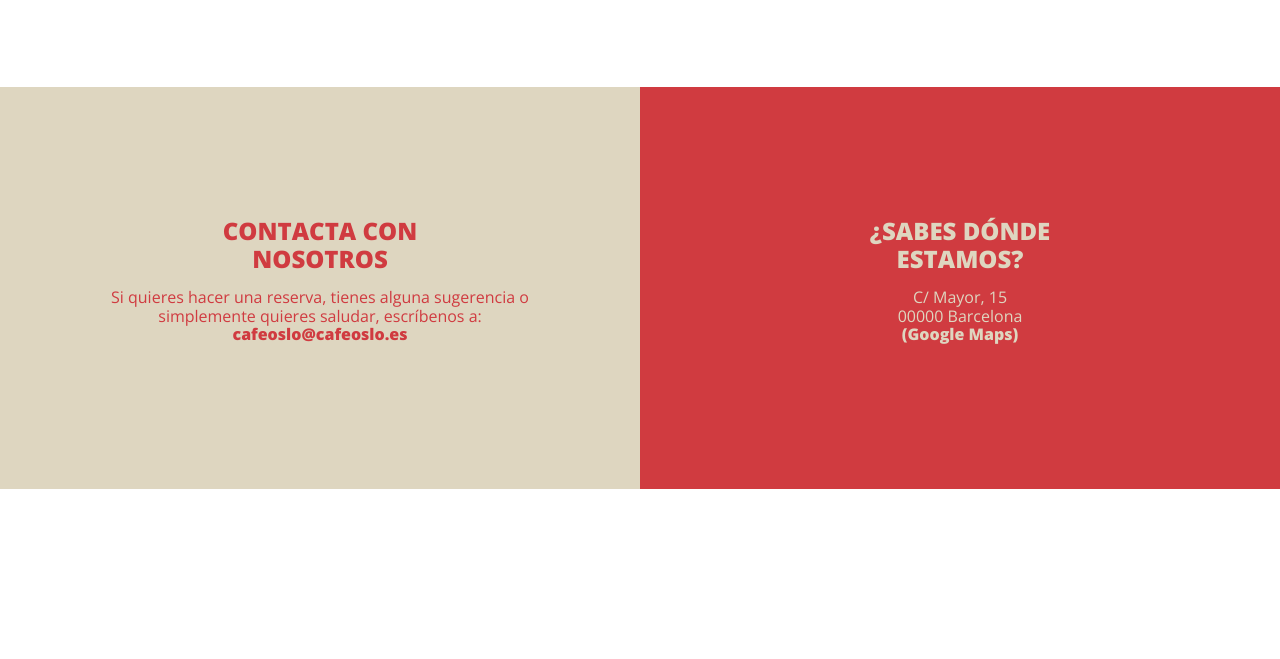
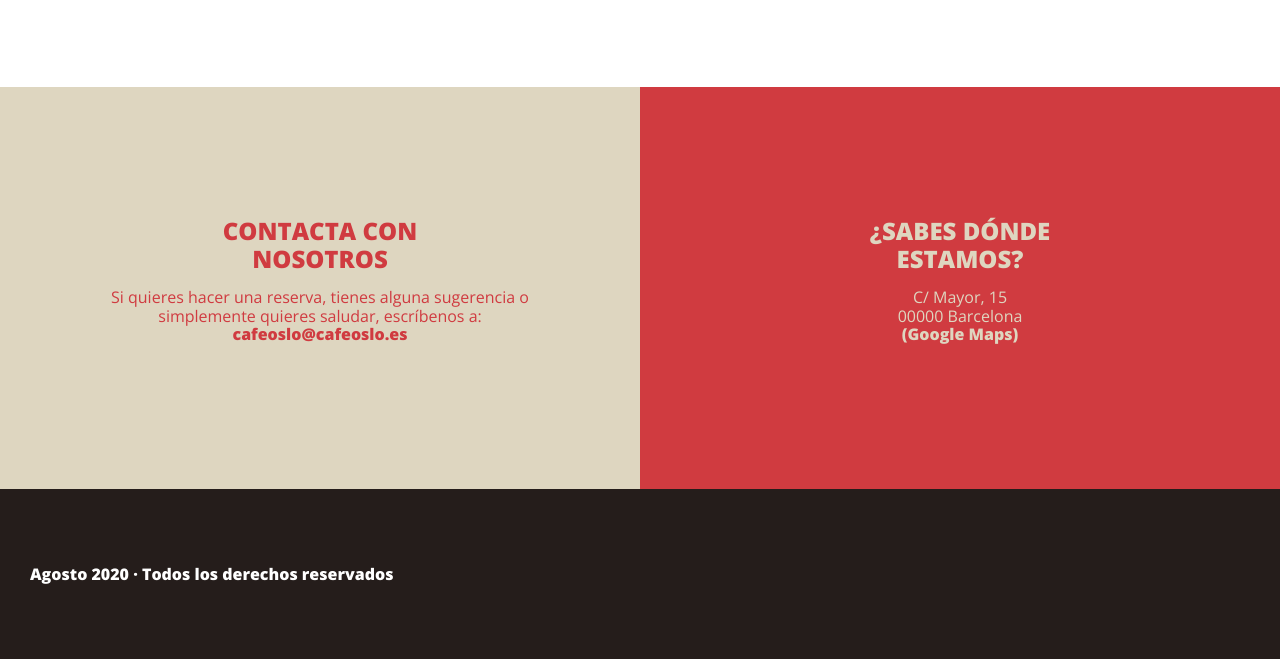
Before and after one commit to axlbm/Cafe-Oslo, a plain HTML site: page index.html in a window 1280 px wide. Shown: the part 2393-3052 px from the top of the page. Before the commit the page ends 2882 px from the top, so only its background shows below. Drawn offline with nearby package versions, Linux system fonts and the light colour scheme.

Commit message:
desktop part ended

```diff
--- a/css/style.css
+++ b/css/style.css
@@ -215,6 +215,23 @@ hr {
     font-weight: 800;
 }
 
+/* FOOTER SECTION */
+
+footer {
+    width: 100%;
+    height: 170px;
+    background-color: #251d1b;
+    display: flex;
+    align-items: center;
+
+}
+
+footer .footer-content p {
+    margin: 0 30px;
+    font-weight: 800;
+
+}
+
  /*media queries section*/
 
 @media screen and (max-width:1024px) {
--- a/index.html
+++ b/index.html
@@ -124,6 +124,11 @@
             </section>
         </div>
     </section>
+    <footer class="footer">
+        <div class="footer-content">
+            <P>Agosto 2020 · Todos los derechos reservados </P>
+        </div>
+    </footer>
     </div>
 </body>
 </html>
```
